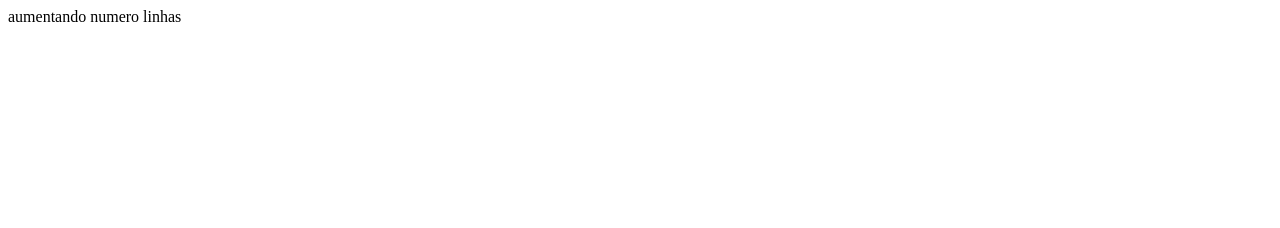
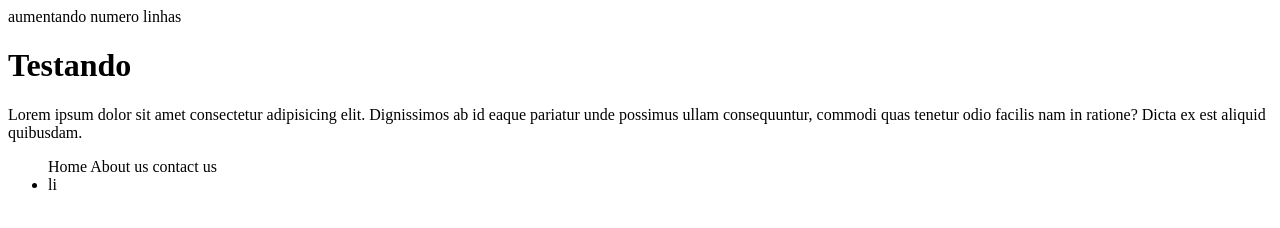
Before and after one commit to EvaristoBueno/learn-git, a plain HTML site: page index.html in a window 1280 px wide. Drawn offline with Linux system fonts and the light colour scheme.

Commit message:
add a list

```diff
--- a/index.html
+++ b/index.html
@@ -8,4 +8,15 @@
 <body>
     aumentando numero linhas
 </body>
-</html>
+<body>
+    <h1>Testando</h1
+<p>Lorem ipsum dolor sit amet consectetur adipisicing elit.
+    Dignissimos ab id eaque pariatur unde possimus ullam consequuntur,
+    commodi quas tenetur odio facilis nam in ratione? Dicta ex est aliquid
+    quibusdam.</p>
+    <ul>
+        Home
+        About us
+        contact us
+
+<li>        </html>li
```
